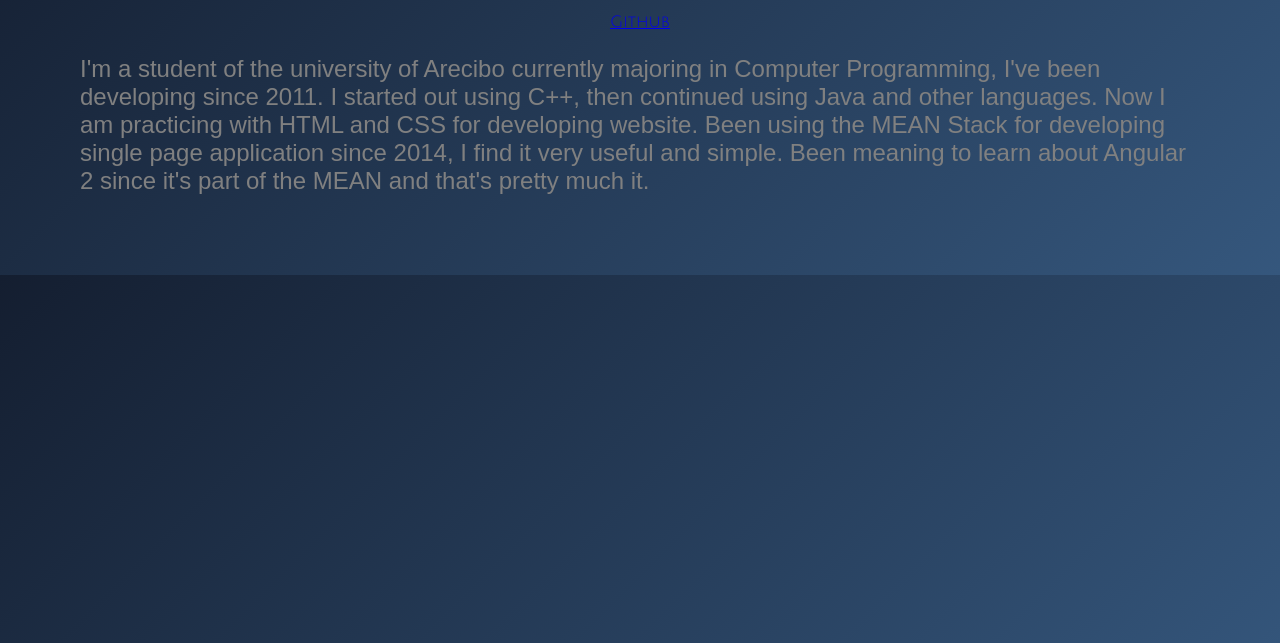
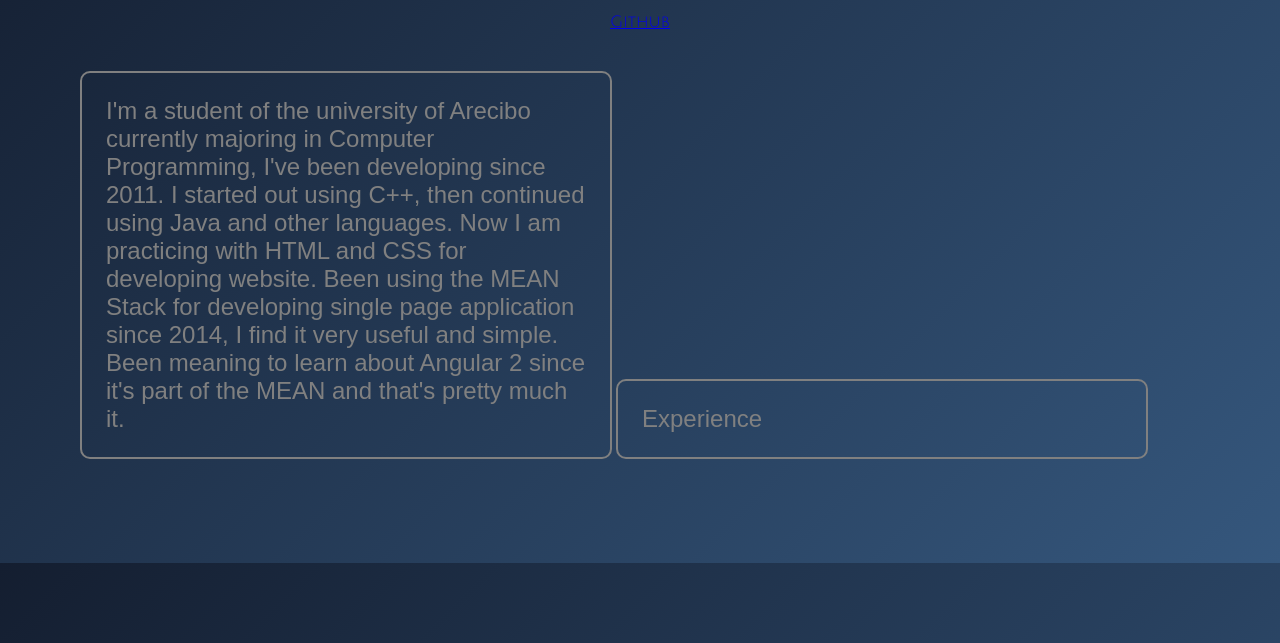
Before and after one commit to abysito93/abysito93.github.io, a plain HTML site: page index.html in a window 1280 px wide. Shown: the part 157-800 px from the top of the page. Drawn offline with Linux system fonts and the light colour scheme; a web font is replaced by a local one.

Commit message:
A little of this a little of that

```diff
--- a/index.html
+++ b/index.html
@@ -13,22 +13,14 @@
                 <p><a href="https://github.com/abysito93">Github</a></p>
             </div>
             <div class="content">
-                <p>I'm a student of the university of Arecibo currently majoring in Computer Programming, I've been developing since 2011. I started
+                <p id="main">I'm a student of the university of Arecibo currently majoring in Computer Programming, I've been developing since 2011. I started
                     out using C++, then continued using Java and other languages. Now I am practicing with HTML and CSS for developing website.
                     Been using the MEAN Stack for developing single page application since 2014, I find it very useful and simple. Been meaning to
                     learn about Angular 2 since it's part of the MEAN and that's pretty much it.
                 </p>
-                <!--<p>
-                    Lorem ipsum dolor sit amet, consectetur adipiscing elit. Donec bibendum augue purus, vel pretium nulla elementum ac. Duis et gravida ligula, ut ornare lacus. Curabitur id felis eleifend, blandit est at, tristique enim. Etiam dolor ante, semper nec vehicula id, ornare ut libero. Donec quis tortor convallis, venenatis lacus vitae, dignissim dui. Suspendisse potenti. Aliquam molestie congue feugiat. Morbi cursus sapien eget ex imperdiet viverra.
-
-                    Donec consequat urna lorem, non malesuada leo tristique ut. Nullam accumsan libero efficitur, sagittis arcu in, imperdiet eros. Maecenas rutrum libero in eleifend molestie. Nulla facilisi. Integer vitae felis enim. Duis eleifend nisi vitae orci malesuada condimentum. Ut quis maximus diam, eget lacinia purus. Vestibulum blandit, purus ac facilisis placerat, turpis quam venenatis nisl, eu volutpat dui nisi a metus. Aliquam feugiat ex ut posuere commodo. Ut vitae nibh consectetur, lacinia nibh et, consectetur elit. Nunc egestas sagittis lectus in auctor. Nunc tincidunt porttitor fermentum. Sed ut porta orci.
-
-                    Ut nec libero varius, sodales ipsum sed, pulvinar lorem. Mauris vitae est consectetur, faucibus eros ut, pharetra tellus. Sed in urna at mauris lacinia tempor suscipit id mauris. Ut semper dui in nulla venenatis auctor. Etiam vel blandit quam, ut auctor odio. Quisque nec turpis a mauris hendrerit pulvinar in sed libero. Vestibulum quis rutrum leo. Quisque et laoreet mi, vel venenatis nisl. Etiam aliquet libero nulla, sit amet aliquet turpis sagittis vel. Suspendisse a sagittis arcu. Donec ac augue et elit fringilla facilisis. Cras tempor commodo condimentum. Fusce lacinia sodales dui, sed facilisis ipsum mollis sed. Proin luctus mauris in sollicitudin imperdiet. Phasellus condimentum mi eu felis feugiat dignissim. Vestibulum convallis, leo ac laoreet ullamcorper, sem nulla dictum enim, iaculis mattis nisl magna iaculis velit.
-
-                    Maecenas aliquam placerat magna, eget molestie justo. Proin lectus mi, rutrum sed mollis eu, pretium condimentum mauris. Cras convallis tristique enim, eget iaculis nibh mattis in. Proin a neque ante. Morbi magna sapien, cursus non pulvinar vel, sodales id purus. Duis iaculis ipsum nec augue tempus, sed euismod metus varius. Integer pellentesque purus eu ante commodo, in rhoncus dolor dapibus. Aliquam ac pharetra arcu. Vestibulum placerat fringilla sollicitudin. Vestibulum molestie suscipit enim at fringilla. In ut fermentum risus, at ultricies orci. Pellentesque eu metus non ipsum posuere molestie in sed nunc. Proin ultrices nunc sed augue sagittis porta. Donec quis ligula lacus.
-
-                    Cras iaculis diam nunc, sed rutrum eros sollicitudin venenatis. In hac habitasse platea dictumst. Vivamus felis neque, interdum in tempus eu, ultricies ac dui. Mauris dapibus lacus nec convallis dignissim. Nunc in dictum urna, in elementum diam. Sed consectetur nulla dolor, in auctor massa faucibus in. Vivamus scelerisque est sit amet ultrices volutpat. Aenean ut ipsum sed turpis facilisis varius eu ac ex. Morbi laoreet diam nibh, vel imperdiet nisl ultrices a. Nam lectus ipsum, rutrum ut lectus a, rhoncus vehicula sapien. Phasellus mattis lacus nec leo rhoncus dictum. Aenean mauris ex, ullamcorper rhoncus arcu a, luctus dapibus ligula. Praesent condimentum sapien sed accumsan rhoncus. Praesent eleifend iaculis luctus. Vestibulum ante ipsum primis in faucibus orci luctus et ultrices posuere cubilia Curae;
-                </p>-->
+                <p id="exp">
+                    Experience
+                </p>
             <div>
         </div>
     </body>
--- a/style.css
+++ b/style.css
@@ -13,9 +13,15 @@ body
     font-family: 'Julius Sans One', sans-serif;
 }
 
-.content
+#main, #exp
 {
+    display: inline-block;
+    text-align: left;
     color: gray;
     font-family: 'Rosario', sans-serif;
     font-size: 24px;
+    width: 20em;
+    border: 2px solid gray;
+    border-radius: 10px;
+    padding: 1em;
 }
```
